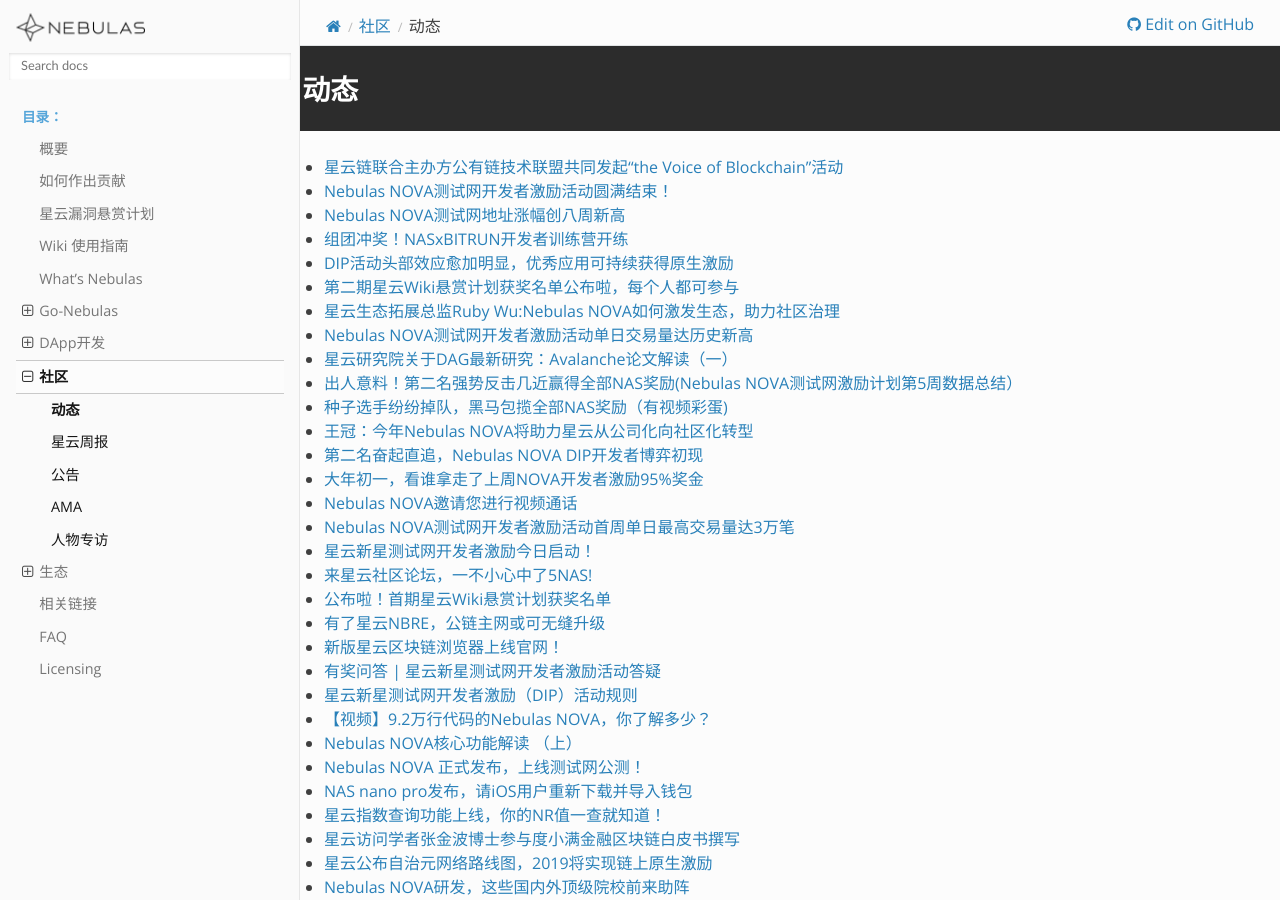
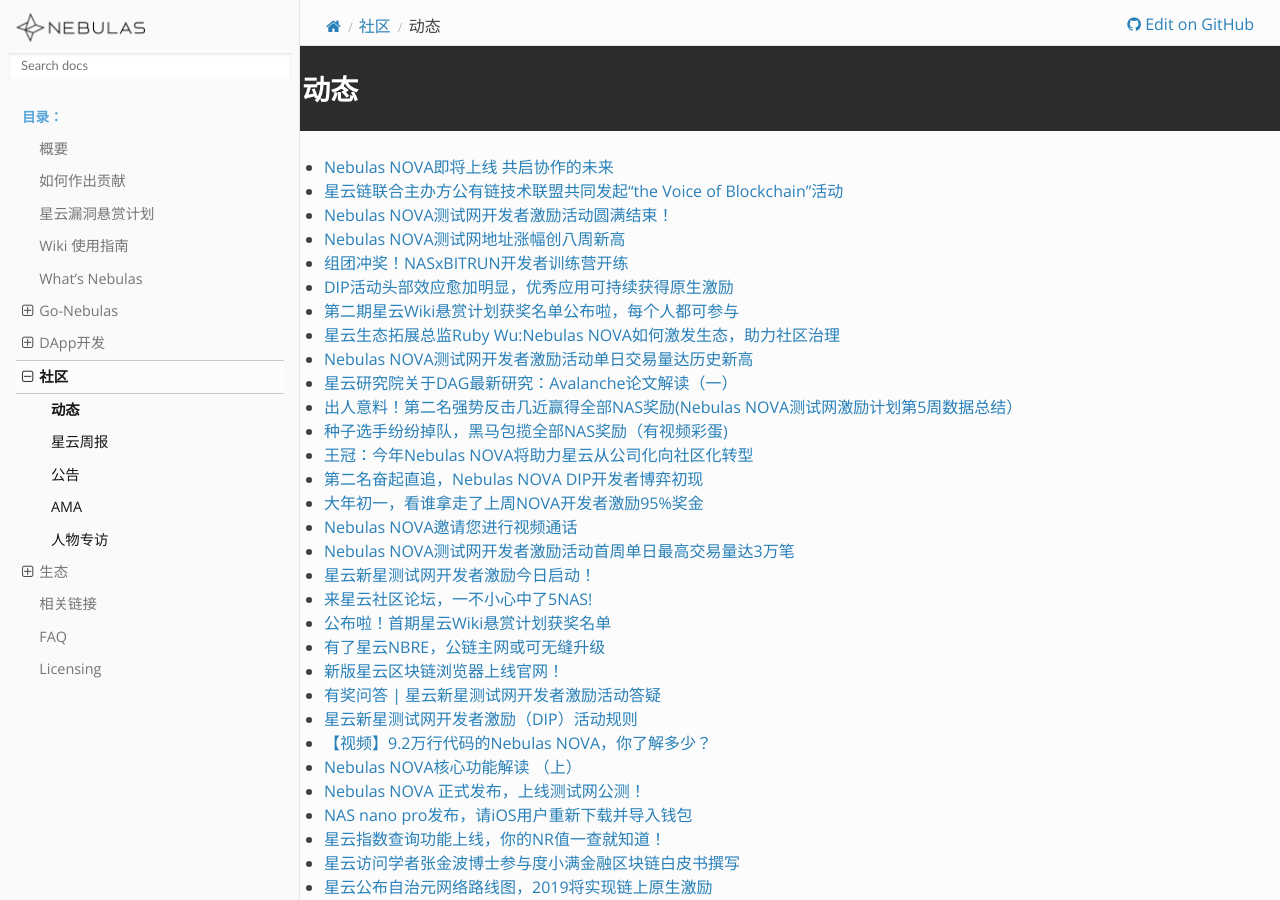
Before and after one commit to nebulasio/nebdocs, a Sphinx documentation site: the page built from docs/community/events.md, in a window 1280 px wide and 900 px high. Built offline with Sphinx 7.4.7 and the Read the Docs theme 2.0.0, drawn with Linux system fonts in a browser that asks for light colours; pages that are not in the unit, such as notebooks, are missing from menus.

Commit message:
更新动态
Nebulas NOVA即将上线 共启协作的未来

```diff
--- a/docs/community/events.md
+++ b/docs/community/events.md
@@ -1,5 +1,6 @@
 # 动态
 
+- [Nebulas NOVA即将上线 共启协作的未来](https://blog.nebulas.io/2019/04/12/nebulas-nova-is-coming-soon-opening-the-future-of-collaboration/)
 - [星云链联合主办方公有链技术联盟共同发起“the Voice of Blockchain”活动](https://blog.nebulas.io/2019/04/09/nebulas-x-pcta-the-voice-of-blockchain/)
 - [Nebulas NOVA测试网开发者激励活动圆满结束！](https://blog.nebulas.io/2019/04/02/nebulas-nova-testnet-developer-incentives-program-have-come-to-an-end/)
 - [Nebulas NOVA测试网地址涨幅创八周新高](https://blog.nebulas.io/2019/03/19/nebulas-nova-testnet-address-rose-to-an-eight-week-high/)
```
